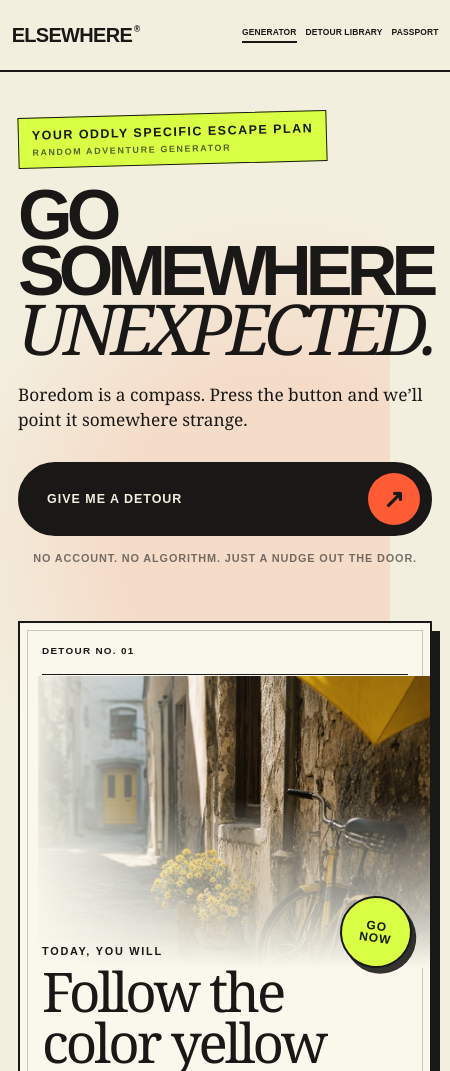
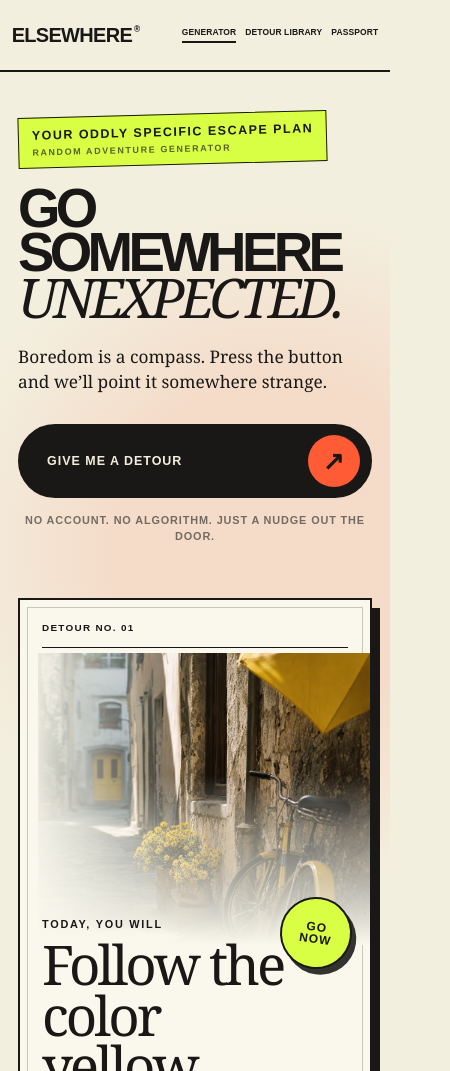
Before and after one commit to jotunn30/Elsewhere-Web, a website built with Vite: page index.html in a window 390 px wide. Shown: the top 1071 px of the page, 450 px wide, since content can reach past the window. Built offline with nearby package versions, Linux system fonts and the light colour scheme; files whose address does not match are found by name.

Commit message:
Fix Generator mobile width

```diff
--- a/style.css
+++ b/style.css
@@ -4,7 +4,7 @@ html { scroll-behavior: smooth; }
 body { margin: 0; background: var(--paper); color: var(--ink); font-family: Arial, Helvetica, sans-serif; font-kerning: normal; text-rendering: optimizeLegibility; }
 button, a { font: inherit; }
 button:focus-visible, a:focus-visible { outline: 3px solid var(--ink); outline-offset: 4px; }
-.site-shell { --accent: #ff5b35; min-height: 100svh; display: grid; grid-template-rows: auto 1fr auto; background: radial-gradient(circle at 72% 38%, color-mix(in srgb, var(--accent) 13%, transparent) 0 18%, transparent 36%), var(--paper); overflow-x: hidden; }
+.site-shell { --accent: #ff5b35; min-height: 100svh; display: grid; grid-template-columns: minmax(0, 1fr); grid-template-rows: auto 1fr auto; background: radial-gradient(circle at 72% 38%, color-mix(in srgb, var(--accent) 13%, transparent) 0 18%, transparent 36%), var(--paper); overflow-x: hidden; }
 .masthead { min-height: 84px; display: grid; grid-template-columns: 1fr auto 1fr; align-items: center; gap: 24px; padding: 16px 3vw; border-bottom: 2px solid var(--ink); }
 .wordmark { color: inherit; text-decoration: none; font-size: clamp(1.25rem, 2vw, 1.8rem); font-weight: 900; letter-spacing: -0.035em; }
 .wordmark span { margin-left: 2px; font-size: 0.42em; vertical-align: top; letter-spacing: 0; }
@@ -82,7 +82,7 @@ h1 em { font-family: Georgia, 'Times New Roman', serif; font-weight: 400; }
 .time-group h3 { margin: auto 0 8px; font-family: Georgia, 'Times New Roman', serif; font-size: clamp(1.7rem, 2.8vw, 3rem); font-weight: 400; letter-spacing: -0.045em; }
 .time-group p { margin: 0; font-size: 0.62rem; font-weight: 900; letter-spacing: 0.045em; text-transform: uppercase; opacity: 0.58; }
 @media (max-width: 1180px) {
-  .site-shell { overflow: visible; }
+  .site-shell { overflow-x: hidden; overflow-y: visible; }
   .hero { grid-template-columns: 1fr; padding-top: 58px; padding-bottom: 72px; }
   .hero-copy { max-width: 760px; }
   .detour-card { min-height: 620px; }
@@ -97,13 +97,13 @@ h1 em { font-family: Georgia, 'Times New Roman', serif; font-weight: 400; }
   .time-group:last-child { border-bottom: 0; }
 }
 @media (max-width: 680px) {
-  .masthead { grid-template-columns: 1fr auto; min-height: 72px; gap: 12px; }
+  .masthead { grid-template-columns: minmax(0, 1fr) auto; min-width: 0; min-height: 72px; gap: 8px; }
   .masthead-meta { display: none; }
   .site-nav { gap: 9px; }
   .site-nav a { font-size: 0.53rem; letter-spacing: 0.015em; }
   .edition { display: none; }
   .hero { padding: 42px 18px 58px; gap: 54px; }
-  h1 { font-size: clamp(3.5rem, 18vw, 5.4rem); }
+  h1 { font-size: clamp(2.75rem, 14vw, 4.2rem); }
   .intro { margin-top: 22px; }
   .generate-button { width: 100%; }
   .fine-print { margin-left: 0; text-align: center; line-height: 1.4; }
```
